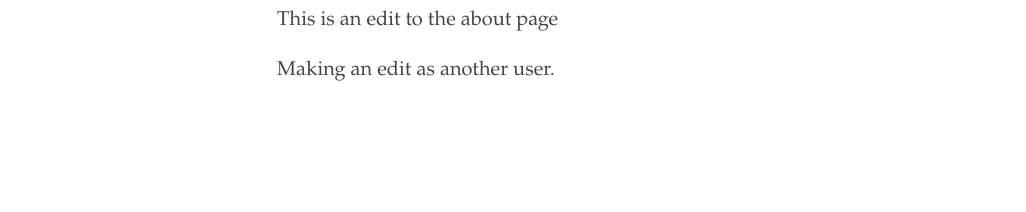
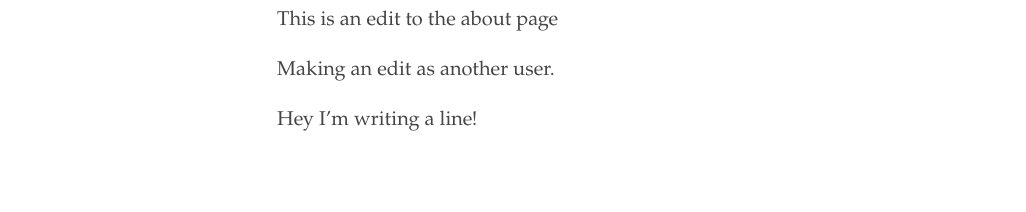
Before and after one commit to essential-vogonity/ed-test, a Jekyll site: the page built from about.md, in a window 1280 px wide. Shown: the part 1855-2067 px from the top of the page, without its empty margins (3-1029 px from the left). Built offline with Jekyll 4.4.1, drawn with Linux system fonts in a browser that asks for light colours; before the commit the page ends 2020 px from its top, so only the background shows below that.

Commit message:
Editing files right now

```diff
--- a/about.md
+++ b/about.md
@@ -63,3 +63,5 @@ To learn how to install and begin using Ed, please visit our
 This is an edit to the about page
 
 Making an edit as another user.
+
+Hey I'm writing a line!
```
